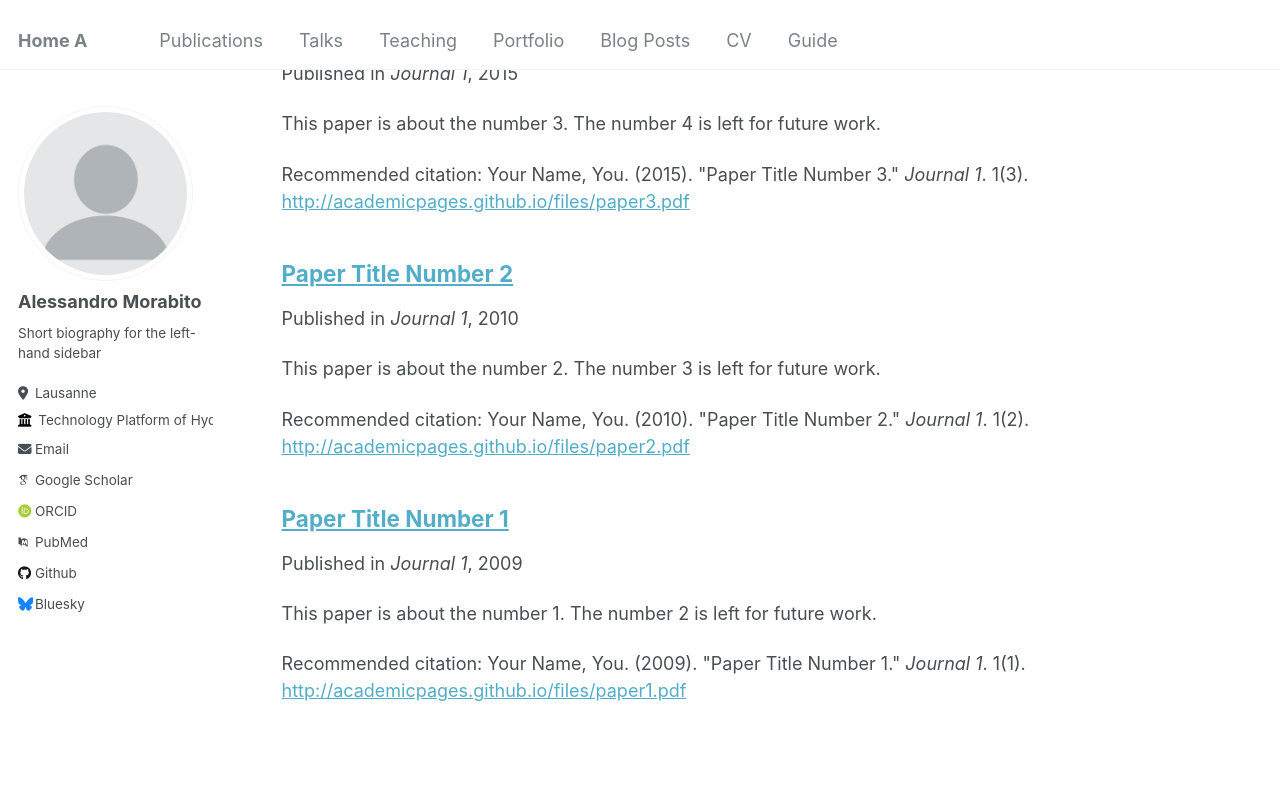
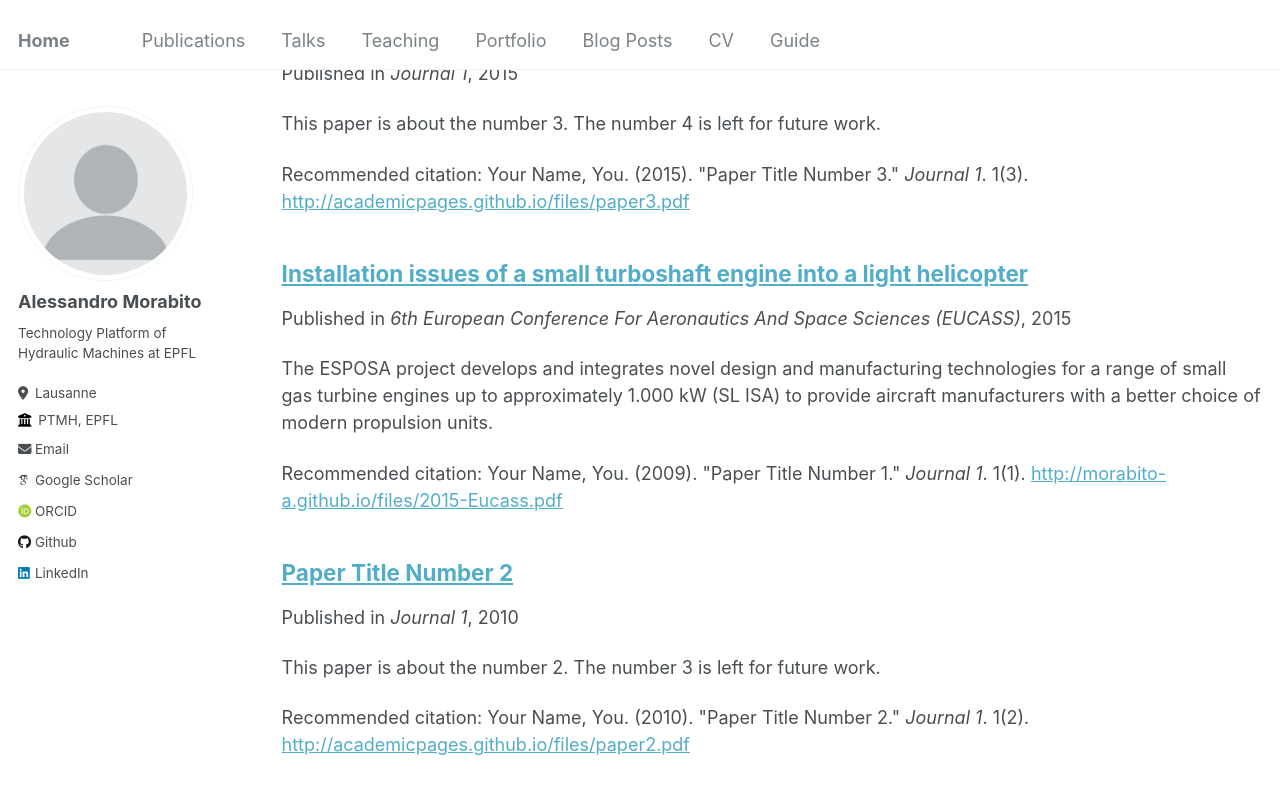
Before and after one commit to morabito-a/info, a Jekyll site: the page built from _pages/publications.md, in a window 1280 px wide and 900 px high, scrolled down 450 px. Shown: the top 794 px of the window. Built offline with Jekyll 4.4.1, drawn with Linux system fonts in a browser that asks for light colours; some web fonts are replaced.

Commit message:
Esposa pub

```diff
--- a/_config.yml
+++ b/_config.yml
@@ -8,13 +8,13 @@
 
 # Basic Site Settings
 locale                   : "en-US"
-title                    : "Home A"
+title                    : "Home"
 title_separator          : "-"
 name                     : &name "Alessandro"
 description              : &description "personal description"
 url                      : https://academicpages.github.io # the base hostname & protocol for your site e.g. "https://mmistakes.github.io"
 baseurl                  : "" # the subpath of your site, e.g. "/blog"
-repository               : "academicpages/academicpages.github.io"
+repository               : "morabito-a/github.io-master" #"academicpages/academicpages.github.io" #
 
 # Site Author - The following control what appear as part of the author content on the side bar.
 #               If a field is blank the icon and link will not appear, otherwise it will be shown.
@@ -24,30 +24,30 @@ author:
   avatar           : "profile.png"
   name             : "Alessandro Morabito"
   pronouns         : # example: "she/her"
-  bio              : "Short biography for the left-hand sidebar"
+  bio              : "Technology Platform \n of Hydraulic Machines at EPFL"
   location         : "Lausanne"
-  employer         : "Technology Platform of Hydraulic Machines at EPFL"
+  employer         : "PTMH, EPFL"
   uri              : # URL
-  email            : "alessadnro.morabito@epfl.ch"
+  email            : "alessandro.morabito@epfl.ch"
 
   # Academic websites
   arxiv            : # URL - Update with the correct link to your profile
-  googlescholar    : "https://scholar.google.com/citations?user=PS_CX0AAAAAJ"
+  googlescholar    : "https://scholar.google.com/citations?user=vFWiJQIAAAAJ&hl=it&oi=sra"
   impactstory      : # URL
-  orcid            : "http://orcid.org/yourorcidurl"
-  pubmed           : "https://www.ncbi.nlm.nih.gov/pubmed/?term=john+snow"
+  orcid            : "https://orcid.org/my-orcid?orcid=0000-0003-0328-5681"
+  pubmed           : # "https://www.ncbi.nlm.nih.gov/pubmed/?term=john+snow"
   researchgate     : # URL
 
   # Repositories and software development
   bitbucket        : # Username - Update with your username on the site
   codepen          : # Username
   dribbble         : # Username
-  github           : "academicpages"
+  github           : "https://github.com/morabito-a"
   kaggle           : # Username
   stackoverflow    : # User number or user number and name (i.e., use "1" or "1/jeff-atwood")
 
   # Social media
-  bluesky          : "bsky.app" # Replace this with you Bluesky username
+  bluesky          : #"bsky.app" # Replace this with you Bluesky username
   facebook         : # Username
   flickr           : # Username
   foursquare       : # Username
@@ -56,7 +56,7 @@ author:
   keybase          : # Username
   instagram        : # Username
   lastfm           : # Username
-  linkedin         : # Username
+  linkedin         :  https://www.linkedin.com/in/alessandro-morabito-06314384/
   mastodon         : # URL
   medium           : # URL
   pinterest        : # Username
--- a/_publications/2009-10-01-paper-title-number-1.md
+++ /dev/null
@@ -1,12 +0,0 @@
----
-title: "Paper Title Number 1"
-collection: publications
-permalink: /publication/2009-10-01-paper-title-number-1
-excerpt: 'This paper is about the number 1. The number 2 is left for future work.'
-date: 2009-10-01
-venue: 'Journal 1'
-paperurl: 'http://academicpages.github.io/files/paper1.pdf'
-citation: 'Your Name, You. (2009). &quot;Paper Title Number 1.&quot; <i>Journal 1</i>. 1(1).'
----
-
-The contents above will be part of a list of publications, if the user clicks the link for the publication than the contents of section will be rendered as a full page, allowing you to provide more information about the paper for the reader. When publications are displayed as a single page, the contents of the above "citation" field will automatically be included below this section in a smaller font.
--- /dev/null
+++ b/_publications/2015-Eucass.md
@@ -0,0 +1,16 @@
+---
+title: "Installation issues of a small turboshaft engine into a light helicopter"
+collection: publications
+permalink: /publication/2015-Eucass
+excerpt: 'The ESPOSA project develops and integrates novel design and manufacturing technologies for a range of small gas turbine engines up to approximately 1.000 kW (SL ISA) to provide aircraft manufacturers with a better choice of modern propulsion units.'
+date: 2015-04-01
+venue: '6th European Conference For Aeronautics And Space Sciences (EUCASS)'
+paperurl: 'http://morabito-a.github.io/files/2015-Eucass.pdf'
+citation: 'Your Name, You. (2009). &quot;Paper Title Number 1.&quot; <i>Journal 1</i>. 1(1).'
+---
+
+In this paper, all aspects related to the design and installation of a new turboshaft into a small helicopter are tackled, from the support of the engine on the helicopter structure (chassis or airframe), the transmission system including the tail rotor, the cooling of the engine and its lubrication oil, the air intake equipped with IBF (Inlet Barrier Filters) and the exhaust pipes to the fuel system or the controls. The integration of all these aspects and components in the helicopter is also detailed. Two examples are the full integration of the complete engine into the rear fuselage of the helicopter and CFD computations of the airflow in the first geometry of the “double ear” intake.
+
+The ESPOSA project develops and integrates novel design and manufacturing technologies for a range of small gas turbine engines up to approximately 1.000 kW (SL ISA) to provide aircraft manufacturers with a better choice of modern propulsion units. It also deals with engine related systems that contribute to overall propulsion unit efficiency, safety and pilot workload reduction. Through the newly developed design tools and methodologies for the engine/aircraft integration, the project also contributes to the improved readiness for new gas turbine engines installation into small aircraft.
+
+ESPOSA is an FP7 Level 2 research project intended to study the applicability of small gas turbine engines on aircraft. Three applications have been selected to receive the 200 HP- rated TP/TS100 turboshaft2engine of PBS, two fixed-wing aircraft and one rotorcraft. This paper is related to the helicopter application of the TS100 turboshaft version into the Belgian B250 Winner Helico.
```
Also changed, not shown: README.md (+7 -0 lines), _posts/2012-08-14-blog-post-1.md (+4 -0 lines), 1 other file.
